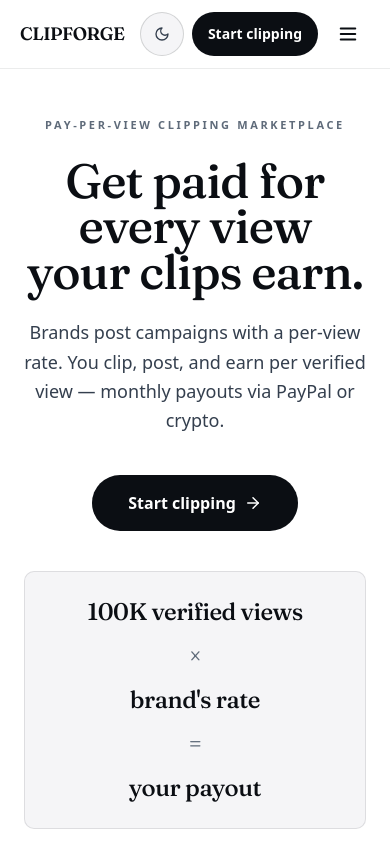
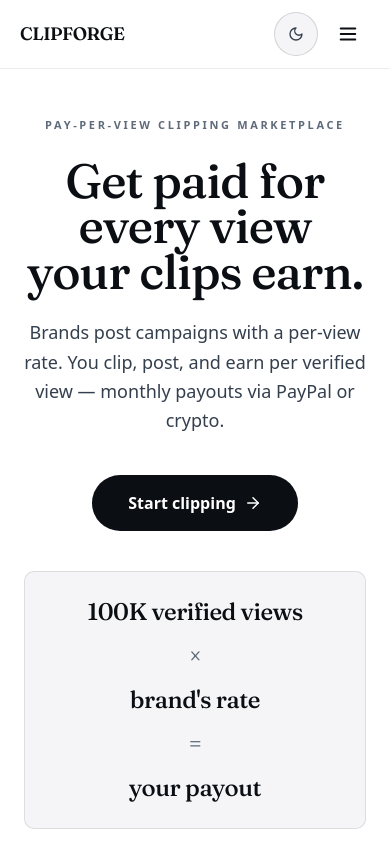
Before and after one commit to Chachi420/clipforge, a Next.js app: page / in a window 390 px wide. Shown: the top 841 px of the page. Built offline with nearby package versions, Linux system fonts and the light colour scheme; a web font is replaced by a local one.

Commit message:
Hide top-nav CTA on small phones (menu has its own CTA); prevent wrap

```diff
--- a/components/MarketingNav.tsx
+++ b/components/MarketingNav.tsx
@@ -83,7 +83,7 @@ export default function MarketingNav({
           </Link>
           <Link
             href={effCtaHref}
-            className="pill min-h-[44px] bg-ink px-4 py-2 text-sm font-semibold text-paper transition-colors duration-micro hover:bg-ink-soft sm:px-5 sm:py-2.5"
+            className="pill hidden min-h-[44px] whitespace-nowrap bg-ink px-4 py-2 text-sm font-semibold text-paper transition-colors duration-micro hover:bg-ink-soft min-[500px]:inline-flex sm:px-5 sm:py-2.5"
           >
             {effCtaLabel}
           </Link>
```
